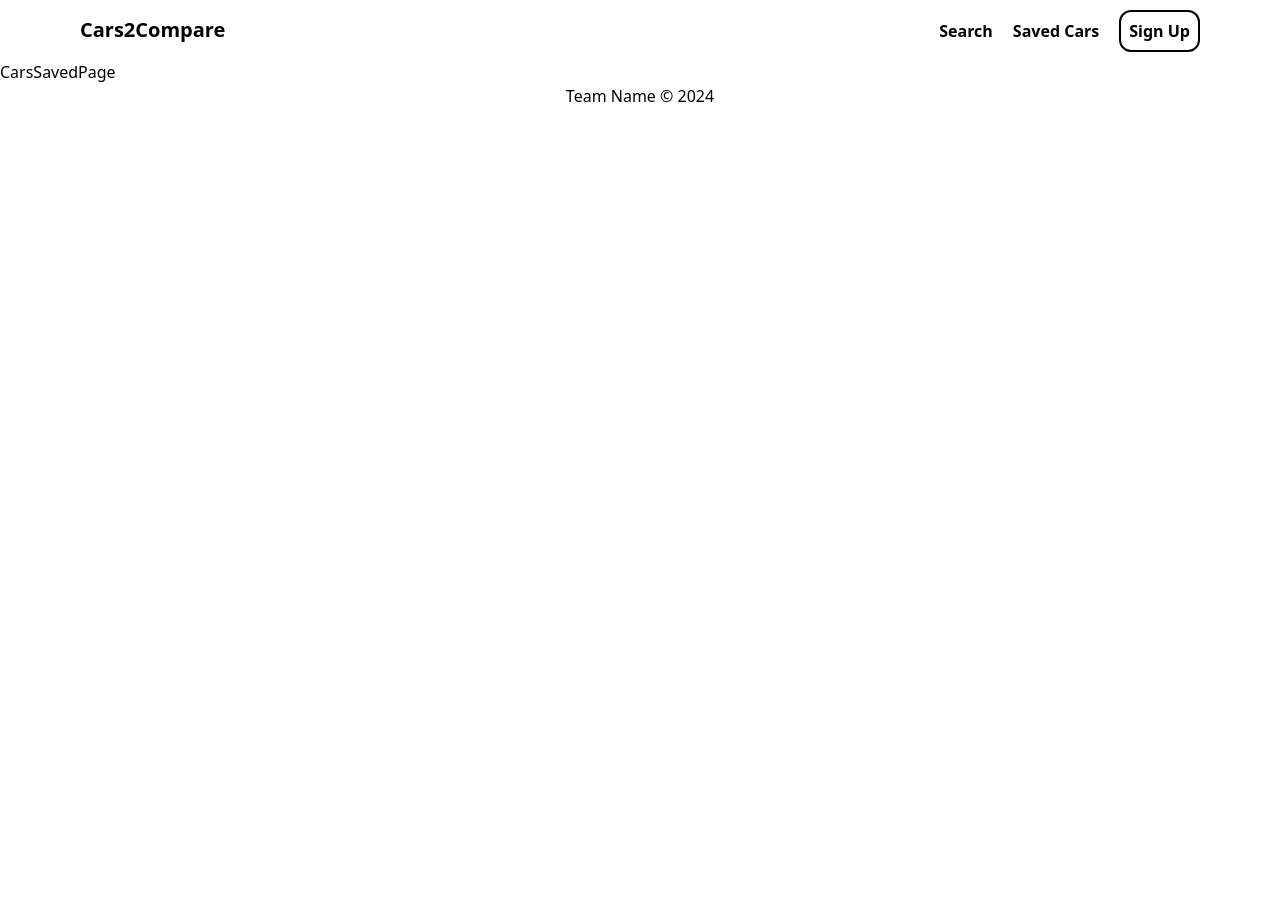
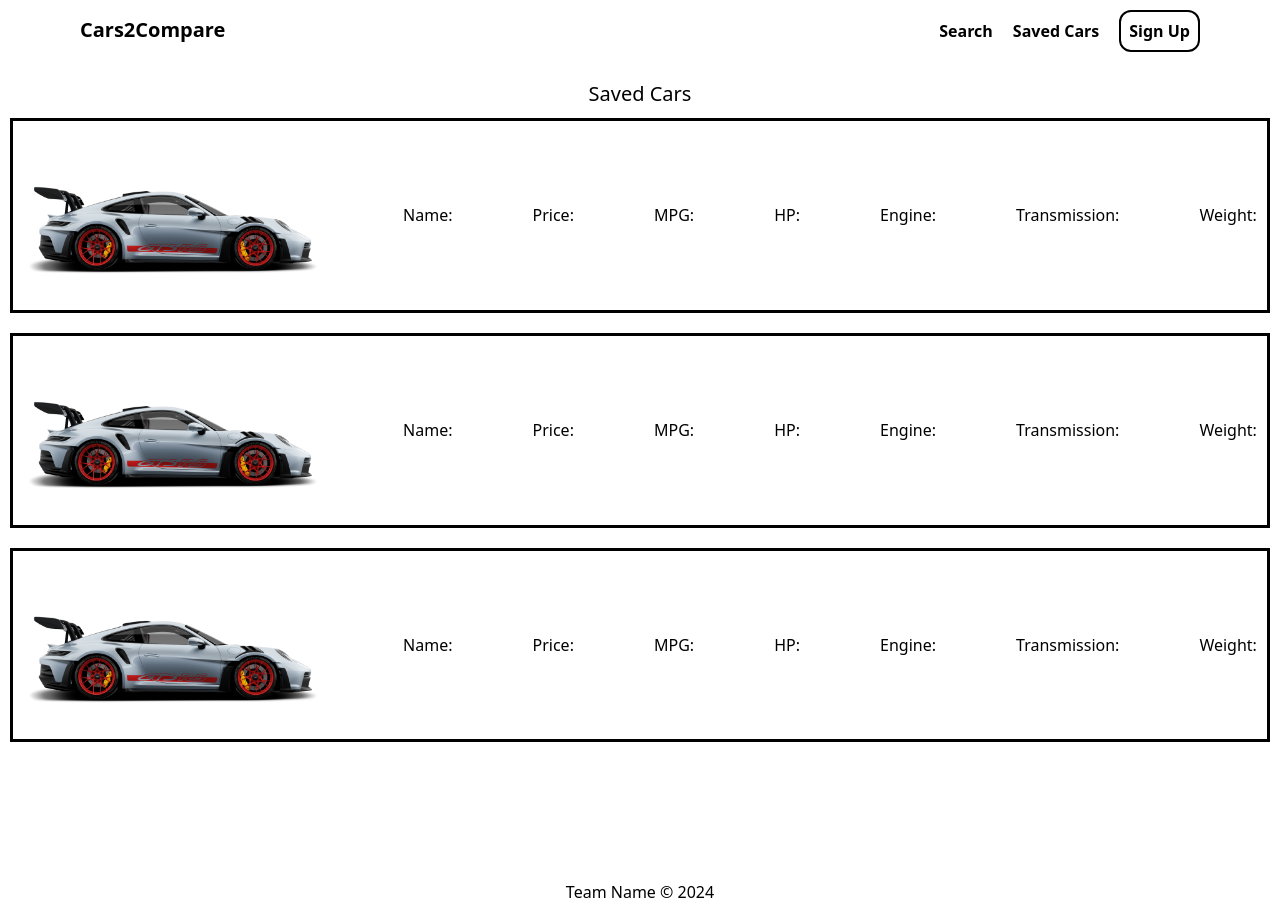
Before and after one commit to juiceman1014/Cars2Compare, a React (Vite) app in the folder cars2compare/: page /CarsSaved in a window 1280 px wide. Before the commit the page ends 800 px from the top, so only its background shows below. Built offline with nearby package versions, Linux system fonts and the light colour scheme; the HTML template or start-up script is replaced by a standard one.

Commit message:
added three example cars onto the page

```diff
--- a/cars2compare/src/pages/CarsSavedPage.jsx
+++ b/cars2compare/src/pages/CarsSavedPage.jsx
@@ -1,5 +1,48 @@
+import carImg from "../assets/carImg1.png";
+
 const CarsSavedPage = () => {
-  return <div>CarsSavedPage</div>;
+  return (
+    <>
+      <div className = "h-screen">
+        <h1 className = "text-center mt-[20px] text-xl">Saved Cars</h1>
+        <div className = "flex flex-col">
+          <car className = "border-black m-[10px] border-[3px] flex flex-row p-[10px] justify-between items-center">
+            <img className = "w-[300px] h-auto" src = {carImg}></img>
+            <p>Name:</p>
+            <p>Price:</p>
+            <p>MPG:</p>
+            <p>HP:</p>
+            <p>Engine:</p>
+            <p>Transmission:</p>
+            <p>Weight:</p>
+          </car>
+
+          <car className = "border-black m-[10px] border-[3px] flex flex-row p-[10px] justify-between items-center">
+            <img className = "w-[300px] h-auto" src = {carImg}></img>
+            <p>Name:</p>
+            <p>Price:</p>
+            <p>MPG:</p>
+            <p>HP:</p>
+            <p>Engine:</p>
+            <p>Transmission:</p>
+            <p>Weight:</p>
+          </car>
+
+          <car className = "border-black m-[10px] border-[3px] flex flex-row p-[10px] justify-between items-center">
+            <img className = "w-[300px] h-auto" src = {carImg}></img>
+            <p>Name:</p>
+            <p>Price:</p>
+            <p>MPG:</p>
+            <p>HP:</p>
+            <p>Engine:</p>
+            <p>Transmission:</p>
+            <p>Weight:</p>
+          </car>
+
+        </div>
+      </div>
+    </>
+  );
 };
 
 export default CarsSavedPage;
```
